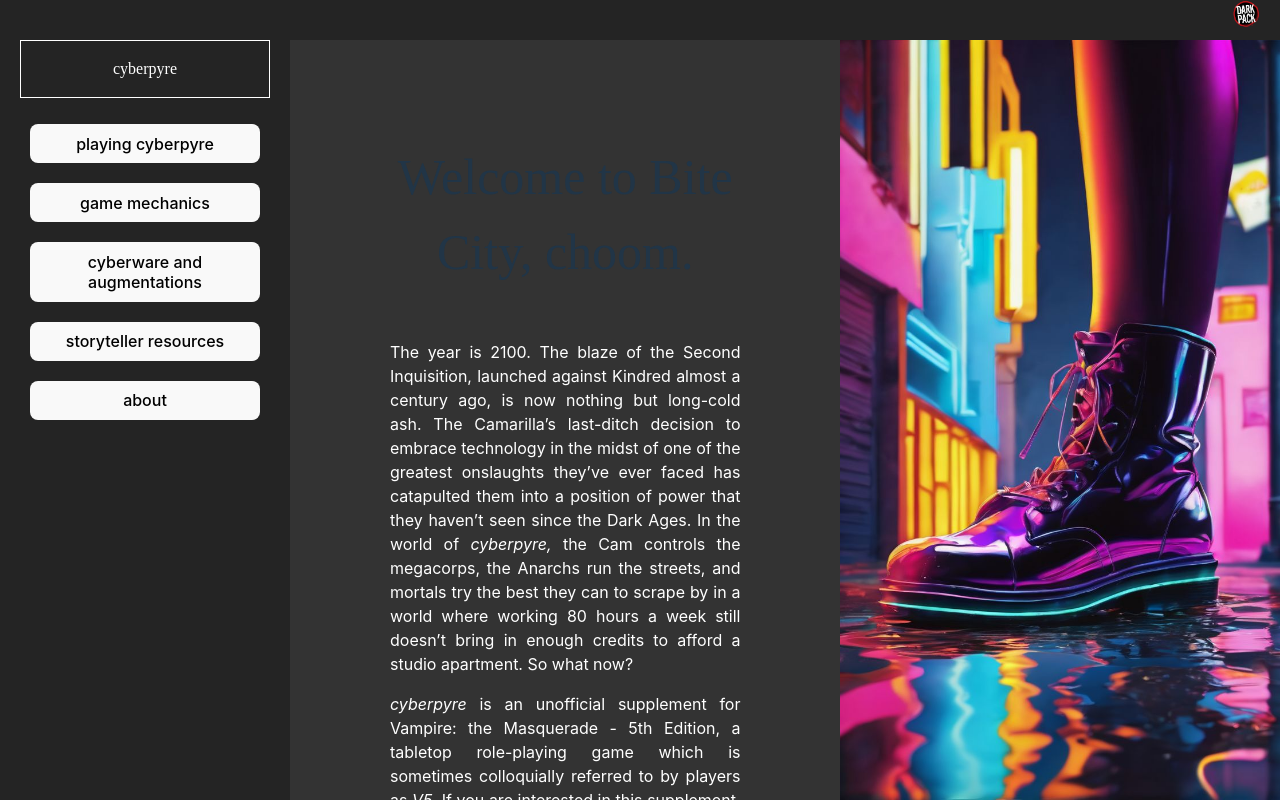
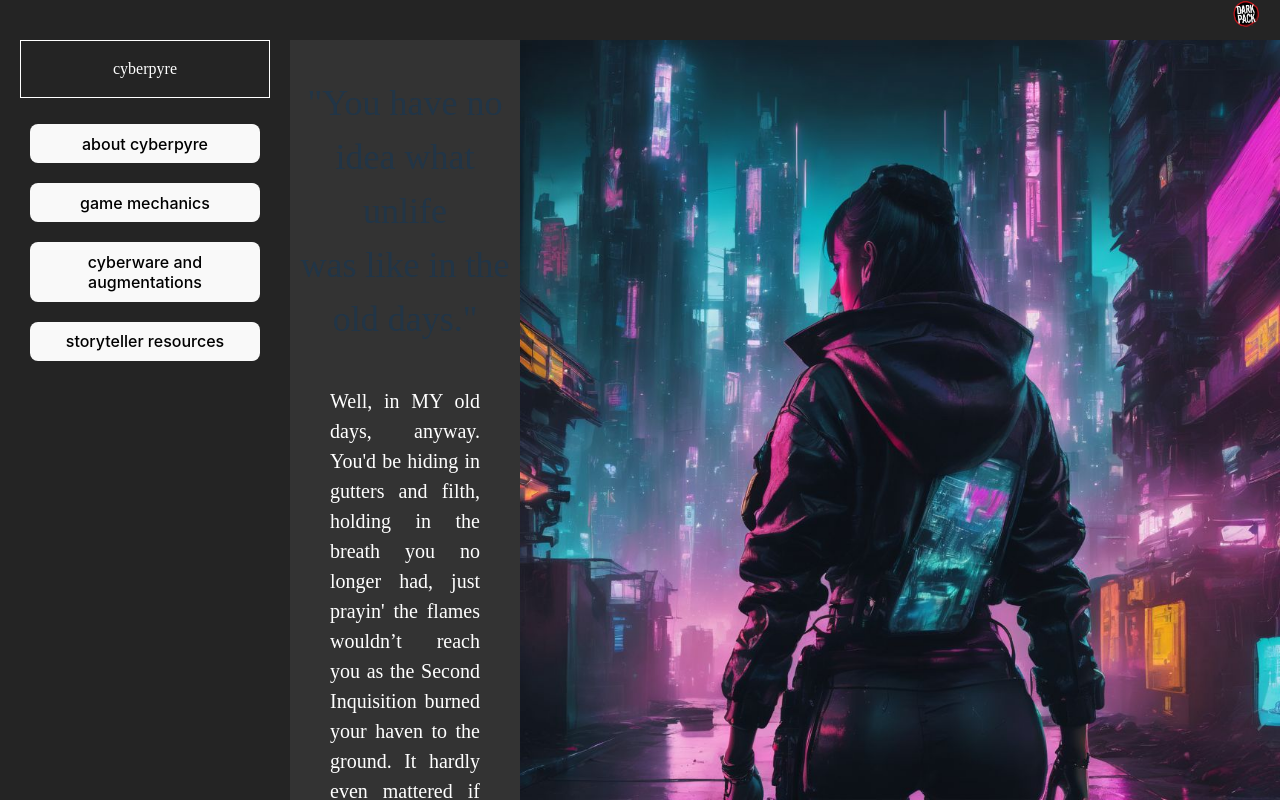
Before and after one commit to qpgdev/cyberpyre, a React (Vite) app: page / in a window 1280 px wide. Built offline with nearby package versions, Linux system fonts and the light colour scheme; the HTML template or start-up script is replaced by a standard one; a web font is replaced by a local one.

Commit message:
consolidated 'about' and 'playing cyberpyre' tabs

```diff
--- a/src/App.tsx
+++ b/src/App.tsx
@@ -4,7 +4,7 @@
 
 // Import sidebar tabs and logo
 import CyberpyreLogo from './components/CyberpyreLogo';
-import PlayingCyberpyreTab from './components/sidebar-tabs/PlayingCyberpyreTab';
+import AboutCyberpyreTab from './components/sidebar-tabs/AboutCyberpyreTab';
 import GameMechanicsTab from './components/sidebar-tabs/GameMechanicsTab';
 import CyberwareTab from './components/sidebar-tabs/CyberwareTab';
 import StorytellerTab from './components/sidebar-tabs/StorytellerTab';
@@ -12,11 +12,12 @@
 
 // Import pages
 import MainPage from './components/main-page/MainPage';
+import SettingTheScenePage from './components/playing-cyberpyre-pages/SettingTheScenePage';
 
 // Import  playing-cyberpyre pages
-import SettingTheScenePage from './components/playing-cyberpyre-pages/SettingTheScenePage';
 import WhatIsCyberpyrePage from './components/playing-cyberpyre-pages/WhatIsCyberpyrePage';
 import KindredInTheFuture from './components/playing-cyberpyre-pages/KindredInTheFuture';
+import SupportTheProject from './components/about-pages/SupportTheProject';
 
 // Import game-mechanics pages
 import CyberwareDensityPage from './components/game-mechanics-pages/CyberwareDensityPage';
@@ -27,9 +28,6 @@
 
 // Import cyberware-and-augmentations pages
 import WhatAreAugmentations from './components/cyberware-and-augmentations/WhatAreAugmentationsPage';
-
-// Import about pages
-import SupportTheProject from './components/about-pages/SupportTheProject';
 
 function App() {
 
@@ -44,18 +42,17 @@
       <div className='container'>
         <div className='sidebar'>
           <CyberpyreLogo></CyberpyreLogo>
-          <PlayingCyberpyreTab></PlayingCyberpyreTab>
+          <AboutCyberpyreTab></AboutCyberpyreTab>
           <GameMechanicsTab></GameMechanicsTab>
           <CyberwareTab></CyberwareTab>
           <StorytellerTab></StorytellerTab>
-          <AboutTab></AboutTab>
         </div>
         <div className='dashboard'>
             <Routes>
-              <Route path="/" element={<WhatIsCyberpyrePage/>} />
-              <Route path="/playing-cyberpyre/what-is-cyberpyre" element={<WhatIsCyberpyrePage/>} />
-              <Route path="/playing-cyberpyre/setting-the-scene" element={<SettingTheScenePage/>} />
-              <Route path="/playing-cyberpyre/kindred-in-the-future" element={<KindredInTheFuture/>} />
+              <Route path="/" element={<SettingTheScenePage/>} />
+              <Route path="/about-cyberpyre/what-is-cyberpyre" element={<WhatIsCyberpyrePage/>} />
+              <Route path="/about-cyberpyre/support-the-project" element={<SupportTheProject></SupportTheProject>} />
+              <Route path="/about-cyberpyre/kindred-in-the-future" element={<KindredInTheFuture/>} />
               <Route path="/main" element={<MainPage/>} />
               <Route path="/game-mechanics" element={<MainPage/>} />
               <Route path="/cyberware-and-augmentations" element={<MainPage/>} />
@@ -66,7 +63,7 @@
               <Route path="/game-mechanics/installing-removing" element={<InstallingRemovingPage/>} />
               <Route path="/game-mechanics/cyberware-damage" element={<CyberwareDamagePage/>} />
               <Route path="/cyberware-and-augmentations/what-are-augmentations" element={<WhatAreAugmentations/>}/>
-              <Route path="/about/support-the-project" element={<SupportTheProject></SupportTheProject>} />
+
             </Routes>
         </div>
       </div>
--- a/src/components/about-pages/SupportTheProject.tsx
+++ b/src/components/about-pages/SupportTheProject.tsx
@@ -12,7 +12,7 @@
         </p>
         <p className ='game-mechanics-text'>
         <em>cyberpyre</em> is a one-person passion project.
-        If you'd like to contribute, consider donating your talents with:<br></br>
+        If you'd like to contribute, consider donating your time or talents with:<br></br>
         </p>
         <div style={{display: 'flex'}}>
           <p className ='game-mechanics-text' style={{padding: '10px', marginTop: '0px', marginBottom: '0px', marginLeft: '20px', marginRight: '0px', textAlign: 'left'}}>
@@ -20,6 +20,7 @@
           &bull; Short stories or flavor text;<br></br>
           &bull; Graphic design or UX / UI improvements;<br></br>
           &bull; Bugfixes or ticket submissions;<br></br>
+          &bull; Feedback regarding playtesting;<br></br>
           &bull; Any other contributions you feel would benefit the supplement.
                     </p>
                 </div>
@@ -28,7 +29,10 @@
           if the contribution is used for the project, I will add your name or alias to the <strong> contributors </strong> page.
         </p>
         <p className='game-mechanics-text'>
-          <em>cyberpyre</em> is open source, which means that all of the source code used for the project is publically available for you to view and use.
+          You may also consider donating on my Patreon <a href="https://github.com/qpgdev/cyberpyre" target="_blank" rel="noopener noreferrer" style={{color:'#bd00ff'}}> here.</a>
+        </p>
+        <p className='game-mechanics-text'>
+          <em>cyberpyre</em> is open source, which means that all of the source code used for the project is publicly available for you to view and use.
           You can find the source code on GitHub <a href="https://github.com/qpgdev/cyberpyre" target="_blank" rel="noopener noreferrer" style={{color:'#bd00ff'}}> here.</a>
         </p>
       </div>
--- a/src/components/game-mechanics-pages/GlitchDicePage.tsx
+++ b/src/components/game-mechanics-pages/GlitchDicePage.tsx
@@ -24,7 +24,7 @@
             <em>  You achieve your goal, but at what cost?</em>
         </p>
         <p className ='game-mechanics-text'>
-            If a character fails a dice roll which resulted in at least one 1 on a Glitch die, that is considered a <strong>Terminal Failure.</strong>
+            If a character fails a dice roll which resulted in at least one 1 on a Glitch die, that is considered a <strong>Terminal Failure.  </strong>
             The character fails their action catastrophically, in an incredibly obvious way. Terminal Failures often have lasting consequences,
             and can result in a cyberpsychotic episode or in a <strong>Cybernetic Compulsion</strong> as the character becomes acutely aware of (or beholden to) the cybernetics in their body.
         </p>
--- a/src/components/playing-cyberpyre-pages/WhatIsCyberpyrePage.tsx
+++ b/src/components/playing-cyberpyre-pages/WhatIsCyberpyrePage.tsx
@@ -17,7 +17,13 @@
         In the world of <em>cyberpyre,</em> the Cam controls the megacorps, the Anarchs run the streets,
         and mortals try the best they can to scrape by in a world where working 80 hours a week still doesn’t bring in enough credits to afford
         a studio apartment.  So what now?
-
+        </p>
+        <p className ='game-mechanics-text'>
+          Kindred stalk the neon streets with all of the supernatural tools they perviously had at their disposal, and then some.
+          Titanium bones, SynthInsight optics, retractable fangs that siphon blood into a second stomach to reduce your hunger...
+          with the parallel advancements in cybernetics in Blood Sorcery, the possibilities for augmentations are endless.
+          That being said, mortals have gotten pretty creative with cyberware on their own.
+          It's harder to puncture the flesh when someone has subdermal armor implants...
         </p>
         <p className ='game-mechanics-text'>
           <em>cyberpyre</em> is an unofficial supplement for Vampire: the Masquerade - 5th Edition, a tabletop role-playing game
--- a/src/components/sidebar-tabs/PlayingCyberpyreTab.tsx
+++ b/src/components/sidebar-tabs/AboutCyberpyreTab.tsx
@@ -1,19 +1,24 @@
 import { useState, useEffect } from 'react';
 import { useLocation, useNavigate } from 'react-router-dom';
 
-function PlayingCyberpyreTab() {
+function AboutCyberpyreTab() {
   const [isOpen, setIsOpen] = useState(false);
   const [buttonStyling, setButtonStyling ] = useState('intro-button-alt');
   const navigate = useNavigate();
   const location = useLocation();
 
+
+  // const navigateToSettingTheScene = () => {
+  //   navigate('/playing-cyberpyre/setting-the-scene');
+  // };
+
   const navigateToWhatIsCyberpyre = () => {
-    navigate('/playing-cyberpyre/what-is-cyberpyre');
+    navigate('/about-cyberpyre/what-is-cyberpyre');
   };
 
-  const navigateToSettingTheScene = () => {
-    navigate('/playing-cyberpyre/setting-the-scene');
-  };
+  const navigateToSupportTheProject = () => {
+    navigate('/about-cyberpyre/support-the-project');
+};
 
   // const navigateToKindredInTheFuture = () => {
   // navigate('/playing-cyberpyre/kindred-in-the-future');
@@ -24,7 +29,7 @@
   };
 
   useEffect(() => {
-    if (location.pathname.startsWith('/playing-cyberpyre')) {
+    if (location.pathname.startsWith('/about-cyberpyre')) {
         setButtonStyling('intro-button-selected')
     } else {
         setButtonStyling('intro-button-alt')
@@ -33,11 +38,12 @@
 
   return (
     <div className="tab">
-      <button className ={buttonStyling} onClick={toggleDropdown}>playing cyberpyre</button>
+      <button className ={buttonStyling} onClick={toggleDropdown}>about cyberpyre</button>
       {isOpen && (
         <div className="dropdown-content">
+          {/* <a onClick={navigateToSettingTheScene}>setting the scene</a> */}
           <a onClick={navigateToWhatIsCyberpyre}>what is cyberpyre?</a>
-          <a onClick={navigateToSettingTheScene}>setting the scene</a>
+          <a onClick={navigateToSupportTheProject}>support the project</a>
           {/* <a onClick={navigateToKindredInTheFuture}>kindred in the future</a> */}
         </div>
       )}
@@ -45,4 +51,4 @@
   );
 }
 
-export default PlayingCyberpyreTab;
+export default AboutCyberpyreTab;
```
